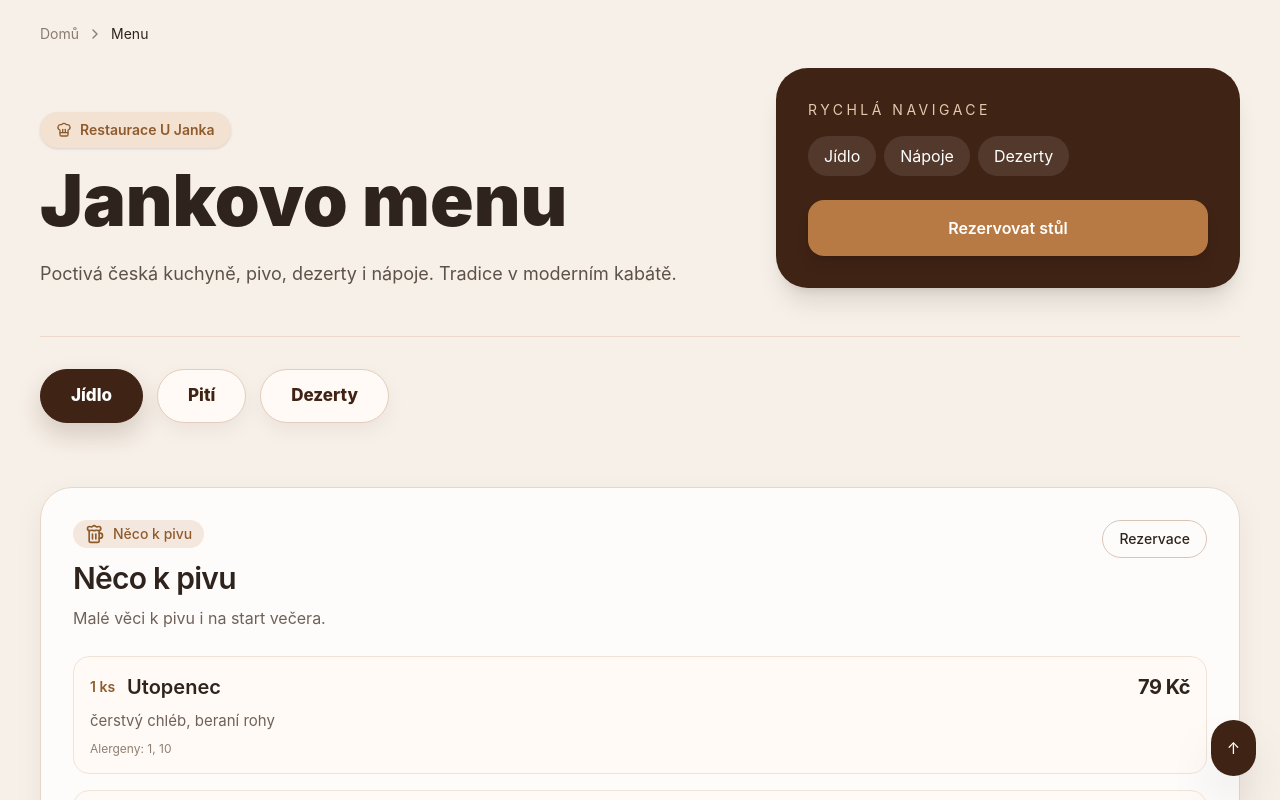
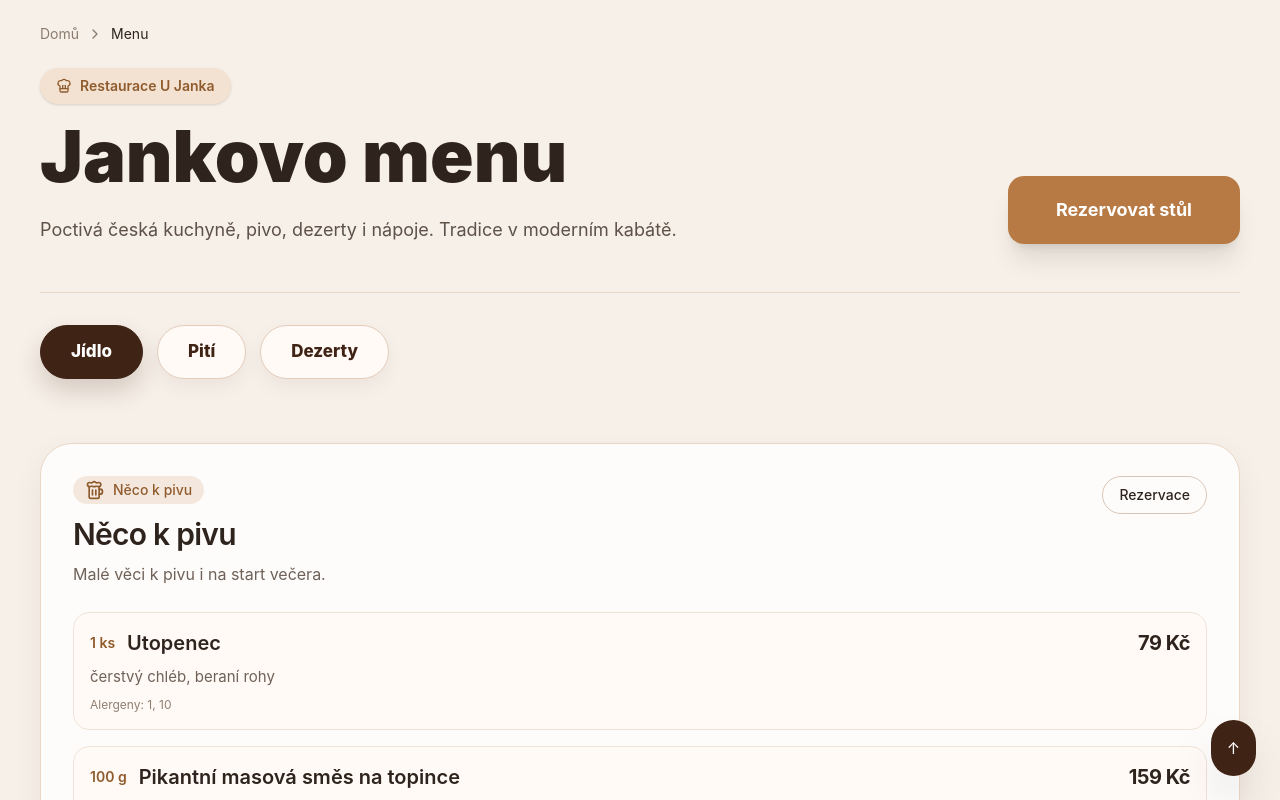
Before and after one commit to Wizaaaa/wap-projekt, a React (Vite) app in the folder client/: page /menu in a window 1280 px wide. Shown: the top 800 px of the page. Built offline with nearby package versions, Linux system fonts and the light colour scheme.

Commit message:
Refactor Menu component: remove quick navigation buttons and enhance styling for reservation link

```diff
--- a/client/src/pages/Menu/Menu.tsx
+++ b/client/src/pages/Menu/Menu.tsx
@@ -296,14 +296,13 @@ export default function Menu() {
                         </p>
                     </div>
 
-                    <div className="rounded-4xl bg-[#3f2315] p-6 text-white md:p-8 shadow-xl">
-                        <div className="mb-4 text-sm uppercase tracking-[0.25em] text-[#e6c8ad] ">Rychlá navigace</div>
-                        <div className="flex flex-wrap gap-2">
-                            <button onClick={() => handleTabChange("jidlo")} className="rounded-full bg-white/10 px-4 py-2 hover:bg-white hover:text-[#3f2315] transition">Jídlo</button>
-                            <button onClick={() => handleTabChange("piti")} className="rounded-full bg-white/10 px-4 py-2 hover:bg-white hover:text-[#3f2315] transition">Nápoje</button>
-                            <button onClick={() => handleTabChange("dezerty")} className="rounded-full bg-white/10 px-4 py-2 hover:bg-white hover:text-[#3f2315] transition">Dezerty</button>
-                        </div>
-                        <Link to="/kontakt" className="mt-6 block w-full rounded-2xl bg-[#b87a44] py-4 text-center font-semibold hover:bg-[#c98950] transition shadow-lg">Rezervovat stůl</Link>
+                    <div className="flex flex-col justify-center lg:justify-end lg:items-end">
+                        <Link
+                            to="/kontakt"
+                            className="inline-block rounded-2xl bg-[#b87a44] px-12 py-5 text-lg text-center font-bold text-white hover:bg-[#c98950] hover:-translate-y-1 hover:shadow-2xl transition-all duration-300 shadow-xl whitespace-nowrap"
+                        >
+                            Rezervovat stůl
+                        </Link>
                     </div>
                 </div>
 
```
